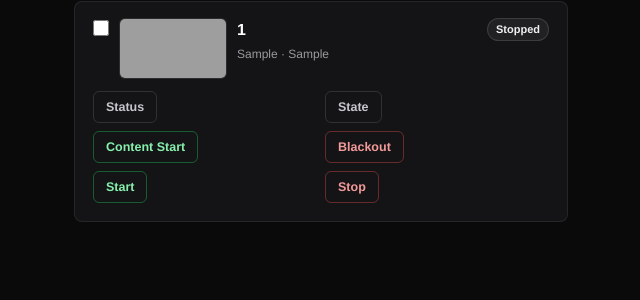
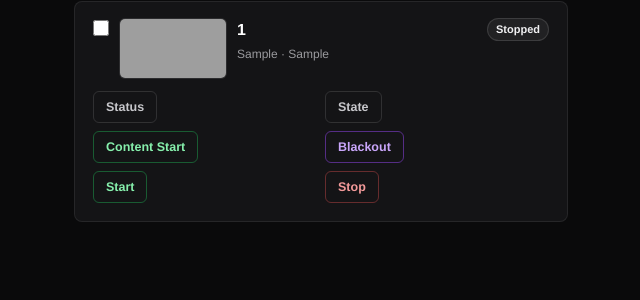
Before and after one commit to jj358mhz/csl-slicer-console, a Flask app: page / in a window 1280 px wide. Shown: the part 274-574 px from the top of the page, without its empty margins (66-706 px from the left). Run offline with Flask 3, Linux system fonts and the light colour scheme; a user stored in the database is signed in; tables that the repository leaves empty hold one stand-in row (values such as "Sample post"); some libraries are stand-ins or nearby versions; grey boxes are pictures that could not be loaded.

Commit message:
Color Blackout action button purple to match state badge (v1.7.1) (#30)
* Color Blackout action button purple to match Blackout state badge

Co-Authored-By: Claude Opus 5.5 <noreply@anthropic.com>

* Bump version to 1.7.1

Co-Authored-By: Claude Opus 5.5 <noreply@anthropic.com>

* docs: correct action button count in README, note color coding

Co-Authored-By: Claude Opus 5.5 <noreply@anthropic.com>

---------

Co-authored-by: Claude Opus 5.5 <noreply@anthropic.com>

```diff
--- a/app/static/css/app.css
+++ b/app/static/css/app.css
@@ -836,14 +836,15 @@ form.inline {
     border-color: var(--text-faint);
 }
 
+/* Blackout — purple, matching the .badge--state--blackout pill. */
 .button--action--blackout {
-    border-color: rgba(224, 82, 82, 0.4);
-    color: #f39a9a;
+    border-color: rgba(149, 71, 243, 0.5);
+    color: #c9a6fa;
 }
 
 .button--action--blackout:hover {
-    background: rgba(224, 82, 82, 0.12);
-    border-color: var(--error);
+    background: rgba(149, 71, 243, 0.15);
+    border-color: #9547F3;
     color: #fff;
 }
 
@@ -1299,7 +1300,7 @@ form.inline {
     color: #fff;
 }
 
-/* Stop — red, destructive. Same treatment as blackout. */
+/* Stop — red, destructive. */
 .button--action--stop {
     border-color: rgba(224, 82, 82, 0.4);
     color: #f39a9a;
--- a/pyproject.toml
+++ b/pyproject.toml
@@ -1,6 +1,6 @@
 [project]
 name = "csl-slicer-console"
-version = "1.7.0"
+version = "1.7.1"
 description = "Web console for controlling Uplynk CSL ingest slicers"
 readme = "README.md"
 requires-python = ">=3.12"
```
Also changed, not shown: CHANGELOG.md, README.md, 1 other file.
